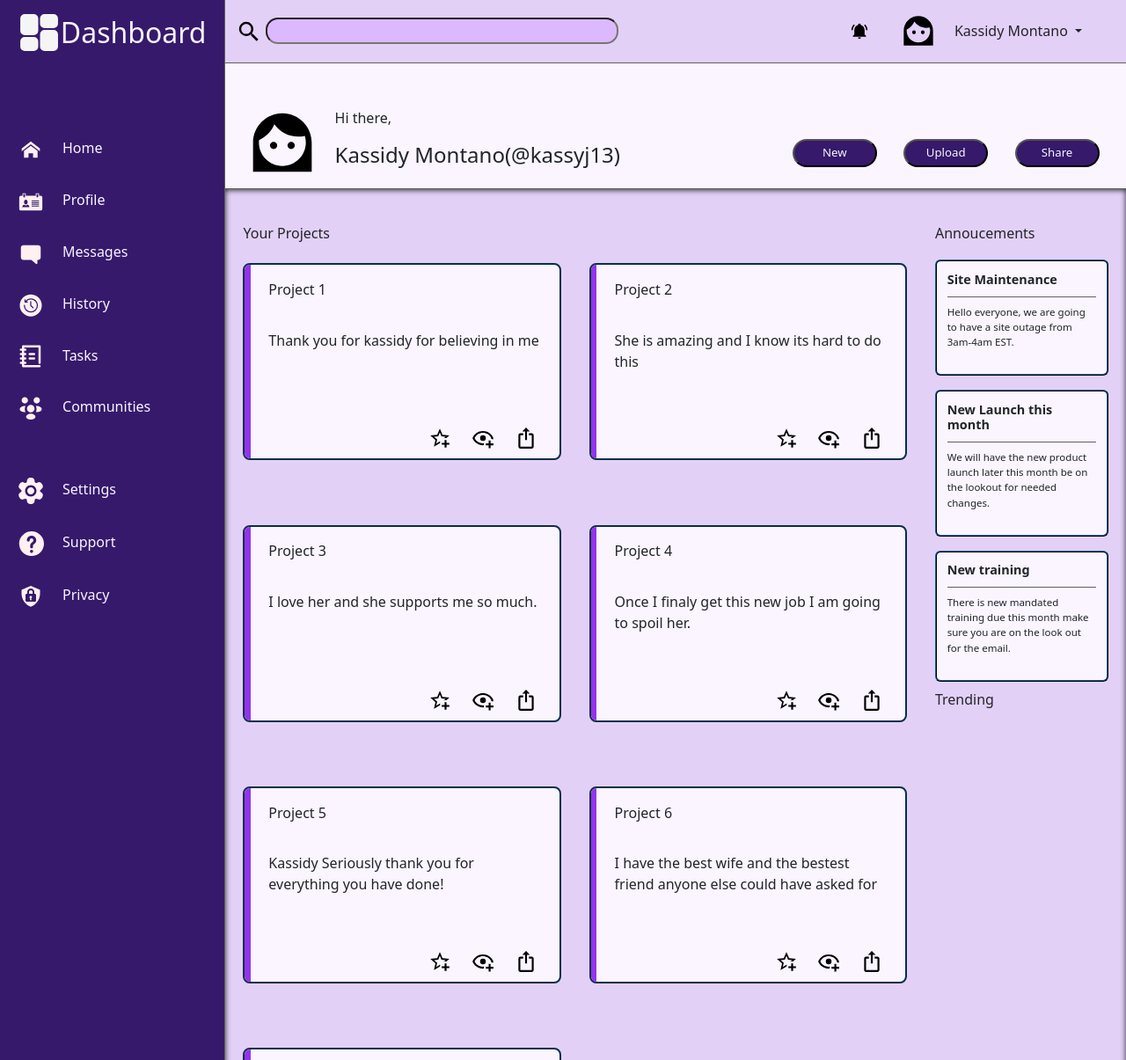
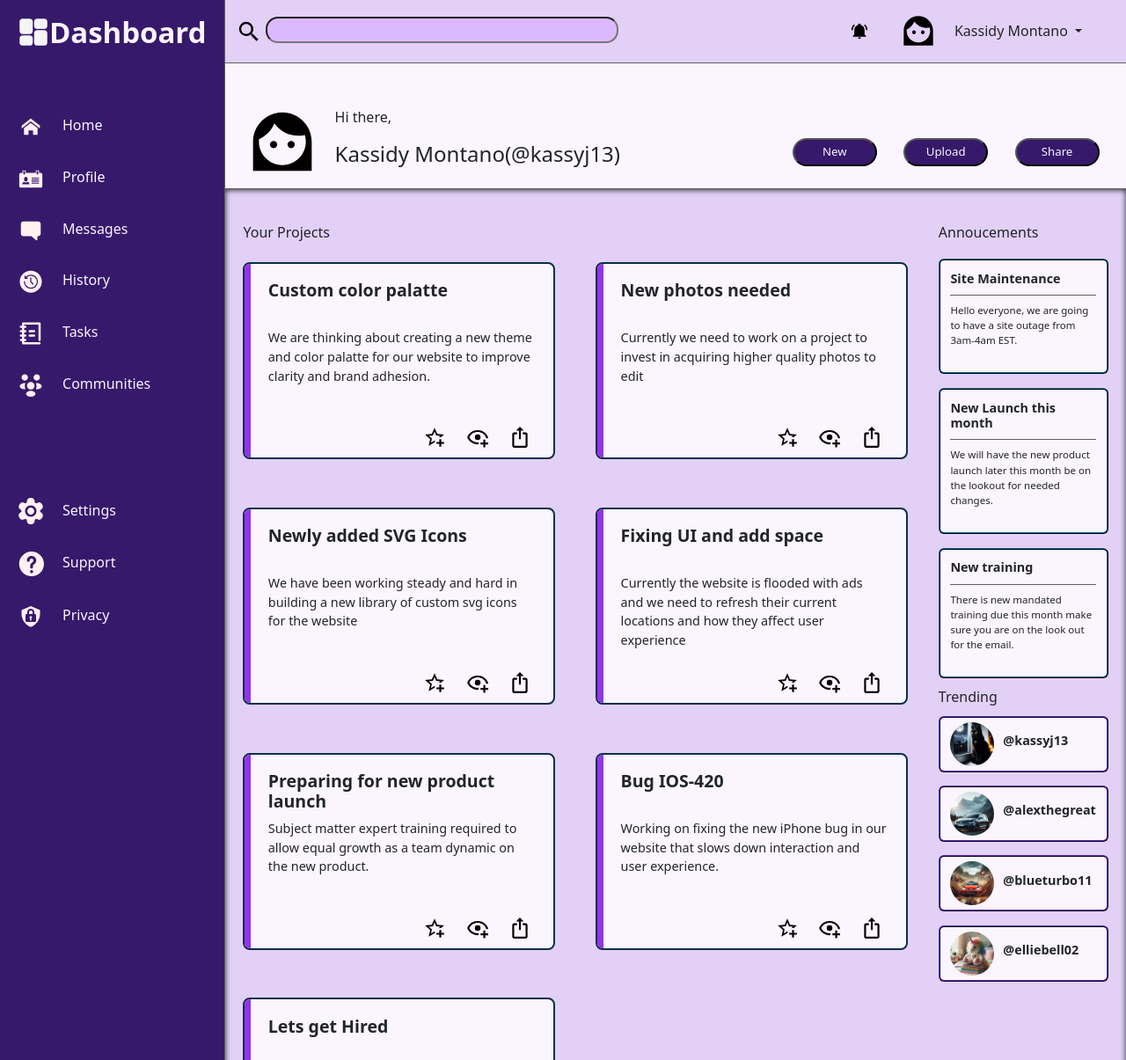
Before and after one commit to AlexJoelMontano/dashboard, a plain HTML site: page index.html in a window 1280 px wide. Shown: the top 1205 px of the page at 88% size. Drawn offline with nearby package versions, Linux system fonts and the light colour scheme.

Commit message:
dashboard created js script for trending container dictionary uses keys to access the correct picture for the profile styled each profile card and created grid to seperate internal elements

```diff
--- a/script.js
+++ b/script.js
@@ -1,6 +1,6 @@
 let projContainer = document.querySelector("#projects");
 
-projects = [["Project 1","Thank you for kassidy for believing in me"],["Project 2","She is amazing and I know its hard to do this"],["Project 3","I love her and she supports me so much."],["Project 4","Once I finaly get this new job I am going to spoil her."],["Project 5","Kassidy Seriously thank you for everything you have done!"],["Project 6","I have the best wife and the bestest friend anyone else could have asked for"],["Project 7","I will be a web developer for my family and for my future"]];
+projects = [["Custom color palatte","We are thinking about creating a new theme and color palatte for our website to improve clarity and brand adhesion."],["New photos needed","Currently we need to work on a project to invest in acquiring higher quality photos to edit"],["Newly added SVG Icons","We have been working steady and hard in building a new library of custom svg icons for the website"],["Fixing UI and add space","Currently the website is flooded with ads and we need to refresh their current locations and how they affect user experience"],["Preparing for new product launch","Subject matter expert training required to allow equal growth as a team dynamic on the new product."],["Bug IOS-420","Working on fixing the new iPhone bug in our website that slows down interaction and user experience."],["Lets get Hired","Thank you for review my project hopefully someday this could help me get a job and I appreciate you actually reading this far!"]];
 buttonLogos = ["./img/star-plus-outline.svg","./img/eye-plus-outline.svg","./img/export-variant.svg"]
 let x = 0
 let y = 1
@@ -20,8 +20,11 @@ for (let i = 0; i < projects.length; i++){
     let projTitle = document.createElement("h6");
     projTitle.textContent= projects[i][x];
     projTitle.style.marginTop = "6%"
+    projTitle.style.fontWeight = 600;
+    projTitle.style.fontSize = "calc(0.66rem + 0.7vw)";
 
     let projContent = document.createElement("p");
+    projContent.style.fontSize = "calc(0.5rem + 0.5vw)";
     projContent.textContent = projects[i][y];
 
     let btnContainer = document.createElement("div");
@@ -66,4 +69,25 @@ for (let i = 0; i < annoucements.length; i++){
     annouceContainer.appendChild(annoucement);
 }
 
-trending = [""]
+let trendContainer = document.querySelector("#trending");
+
+profilePics = {"kassyj13":"./img/black-cat.jpg","alexthegreat":"./img/vw-gti.jpg","blueturbo11":"./img/rally-GTI.jpg", "elliebell02":"./img/unicorn.jpg"};
+
+profiles = ["kassyj13","alexthegreat","blueturbo11","elliebell02"];
+
+for (let profile of profiles){
+    let usrCard = document.createElement("div");
+    let usrName = document.createElement("h6");
+    let profilePhoto = document.createElement("img");
+    usrName.textContent = `@${profile}`;
+    usrName.style.alignContent = "center"
+    profilePhoto.src = profilePics[profile];
+    profilePhoto.style.height = "50px";
+    profilePhoto.style.width = "50px";
+    profilePhoto.style.borderRadius = "100%";
+    usrCard.className = "trendCard";
+    usrCard.appendChild(profilePhoto);
+    usrCard.appendChild(usrName);
+    trendContainer.appendChild(usrCard);
+
+}
--- a/styles.scss
+++ b/styles.scss
@@ -31,6 +31,7 @@ $rose-bg-img:url("./img/lilac.avif");
 $button-font-size: calc(0.46rem + 0.46vw);
 $small-font-size: calc(0.4rem + 0.4vw);
 $small-heading: calc(0.5rem + 0.5vw);
+$title-size: calc(1.26rem + 1vw);
 
 html{
     height: 100%;
@@ -42,10 +43,11 @@ body{
 }
 .side-bar{
     display: grid;
-    grid-template-rows: 12% 30% 12%;
+    grid-template-rows: 6% 30% 12%;
     background-color: $deep-rose;
     color:$white-rose;
     padding-inline: 8%;
+    row-gap: 4%;
     border-right: solid 1px rgb(96,96,96);
 }
 .nav-buttons{
@@ -87,6 +89,8 @@ body{
     display: flex;
     height: 100%;
     align-items: center;
+    font-size: $title-size;
+    font-weight: 600;
 }
 .main-container{
     display: grid;
@@ -148,6 +152,7 @@ body{
     grid-template-areas: "project annoucements"
     "project trending";
     background-color: $very-light-rose;
+    column-gap: 2%;
     padding-top: 4%;
     padding-inline: 2%;
     box-shadow: inset 0px 1px 6px 0px;
@@ -164,7 +169,7 @@ body{
 #projects{
     display: grid;
     grid-template-columns: repeat(auto-fill,46%);
-    gap: 8% 4%;
+    gap: 6% 6%;
     height: 90%;
     justify-content: left;
     padding-top: 2%;
@@ -260,3 +265,30 @@ button.head-button:active{
     padding-bottom: 6%;
     border-bottom: solid 1px rgb(96,96,96);
 }
+#trending{
+    display: grid;
+    grid-template-rows: repeat(auto-fill);
+    row-gap: 6%;
+    margin-top: 6%;
+}
+.trendCard{
+    display: grid;
+    grid-template-columns: 50px 1fr;
+    column-gap: 6%;
+    justify-content: center;
+    align-content: center;
+    background-color: $white-rose;
+    padding-inline: 6%;
+    height: 4rem;
+    width: 100%;
+    border: 2px ridge $deep-rose;
+    border-radius: 6px;
+    cursor: pointer;
+}
+.trendCard>h6{
+    font-size: $small-heading;
+    font-weight: 600;
+}
+.trendCard:hover{
+    background-color:#f2eafb;
+}
```
Also changed, not shown: img/black-cat.jpg (added), img/rally-GTI.jpg (added), img/unicorn.jpg (added), img/vw-gti.jpg (added), styles.css, 1 other file.
